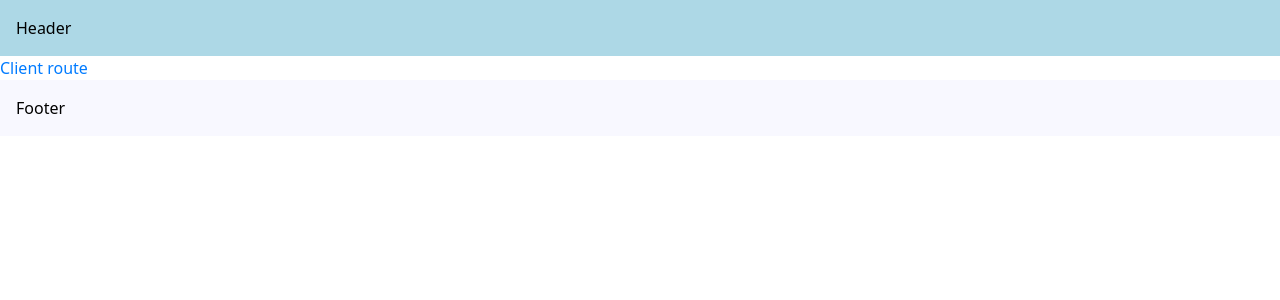
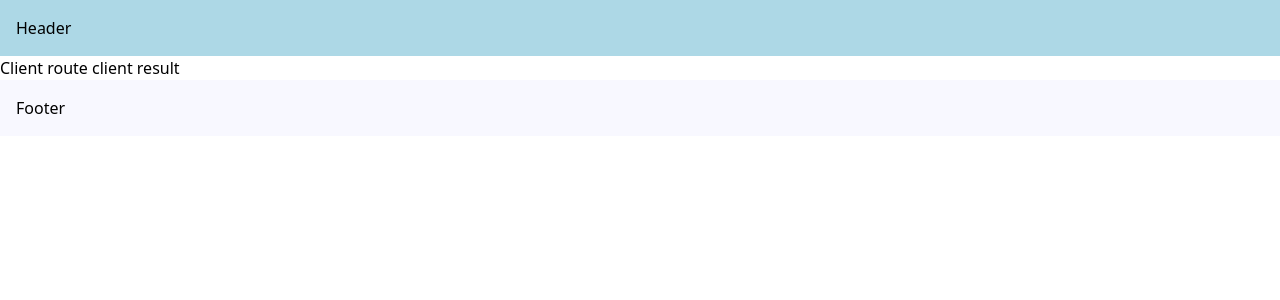
Before and after one commit to yksa/next14, a Next.js app: page /client-route in a window 1280 px wide. Shown: the top 300 px of the page. Built offline with nearby package versions, Linux system fonts and the light colour scheme.

Commit message:
Client-only Code

```diff
--- a/package.json
+++ b/package.json
@@ -10,6 +10,7 @@
   },
   "dependencies": {
     "@types/react-slick": "^0.23.13",
+    "client-only": "^0.0.1",
     "next": "14.2.4",
     "react": "^18",
     "react-dom": "^18",
--- a/src/app/client-route/page.tsx
+++ b/src/app/client-route/page.tsx
@@ -1,9 +1,9 @@
 "use client";
 
-import { useTheme } from "@/components/ThemeProvider";
+import { clientSideFunction } from "@/utils/client-utils";
 
 export default function ClientRoutePage() {
-  const theme = useTheme();
+  const result = clientSideFunction();
 
-  return <h1 style={{ color: theme.colors.primary }}>Client route</h1>;
+  return <h1>Client route {result}</h1>;
 }
--- /dev/null
+++ b/src/utils/client-utils.ts
@@ -0,0 +1,7 @@
+import "client-only";
+
+export const clientSideFunction = () => {
+  console.log(`use window object,
+                    use localStorage`);
+  return "client result";
+};
```
Also changed, not shown: 1 other file (tests, documents, lock files or other folders).
